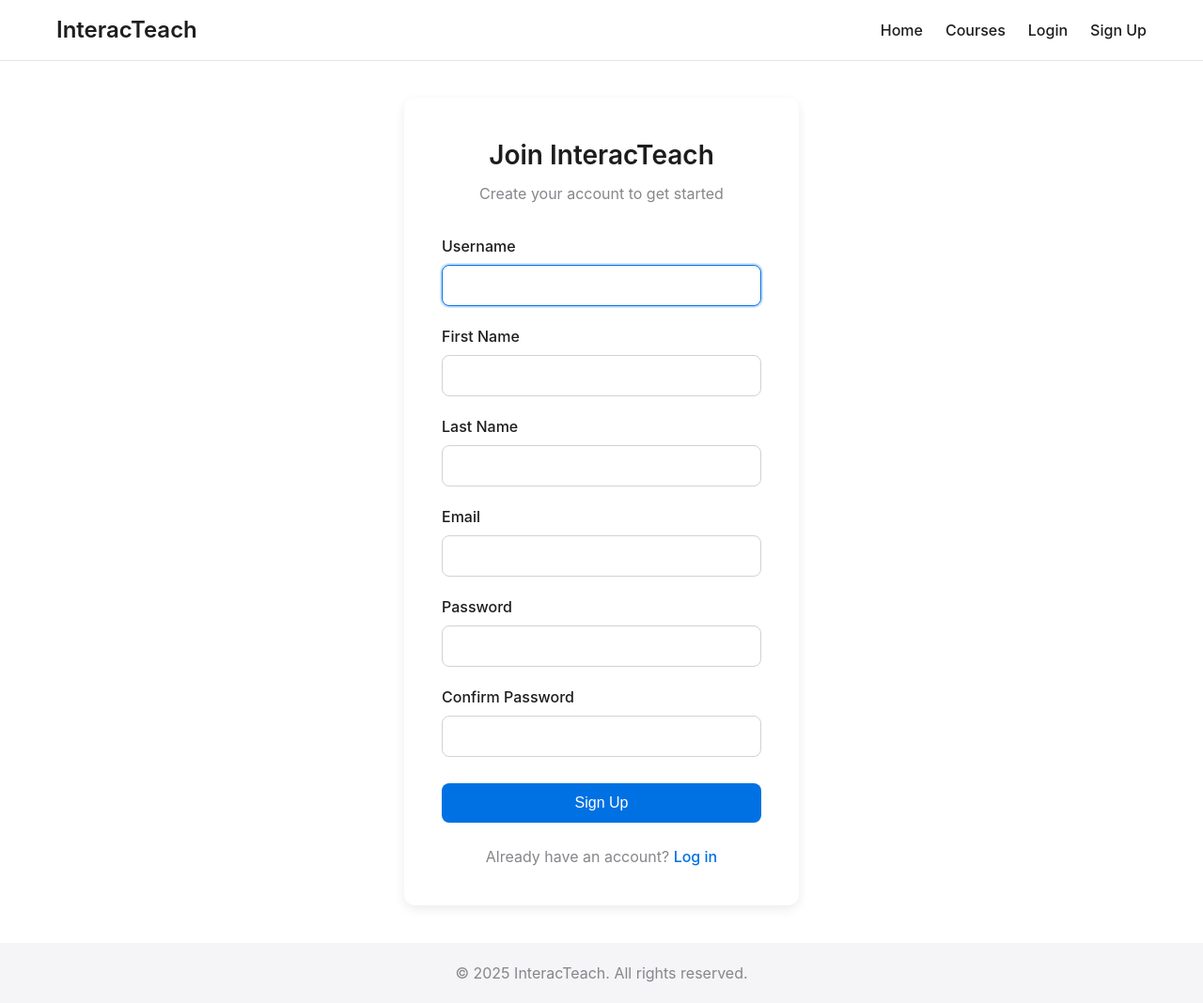
After one commit to raflibangsawan/interacteach, a Django app: page /signup/ in a window 1280 px wide. The commit adds this page. Shown: the whole page at 94% size. Run offline with Django 5.2, Linux system fonts and the light colour scheme; some web fonts are replaced.

Commit message:
ALL DONE SISA FILTER

```diff
--- a/core/templates/core/base.html
+++ b/core/templates/core/base.html
@@ -13,11 +13,11 @@
         <div class="container">
             <div class="header-content">
                 <div class="logo">
-                    <a href="{% url 'home' %}">InteracTeach</a>
+                    <a href="{% url 'core:home' %}">InteracTeach</a>
                 </div>
                 <nav class="nav">
                     <ul class="nav-list">
-                        <li class="nav-item"><a href="{% url 'home' %}" class="nav-link">Home</a></li>
+                        <li class="nav-item"><a href="{% url 'core:home' %}" class="nav-link">Home</a></li>
                         <li class="nav-item"><a href="{% url 'courses:course_list' %}" class="nav-link">Courses</a></li>
                         {% if user.is_authenticated %}
                             <li class="nav-item"><a href="{% url 'courses:my_courses' %}" class="nav-link">My Learning</a></li>
@@ -36,13 +36,14 @@
                             {% endif %}
 
                             <li class="nav-item">
-                                <form method="post" action="{% url 'logout' %}" class="logout-form">
+                                <form method="post" action="{% url 'core:logout' %}" class="logout-form">
                                     {% csrf_token %}
                                     <button type="submit" class="nav-link logout-button">Logout</button>
                                 </form>
                             </li>
                         {% else %}
-                            <li class="nav-item"><a href="{% url 'login' %}" class="nav-link">Login</a></li>
+                            <li class="nav-item"><a href="{% url 'core:login' %}" class="nav-link">Login</a></li>
+                            <li class="nav-item"><a href="{% url 'core:signup' %}" class="nav-link">Sign Up</a></li>
                         {% endif %}
                     </ul>
                 </nav>
--- a/core/templates/core/login.html
+++ b/core/templates/core/login.html
@@ -35,7 +35,8 @@
       </form>
 
       <div class="login-footer">
-            <p>Don't have an account? <a href="#" class="text-link">Sign up</a></p>
+          <p>Don't have an account? <a href="{% url 'core:signup' %}" class="text-link">Sign up</a></p>
+          <p><a href="#" class="text-link">Forgot password?</a></p>
       </div>
   </div>
 </div>
--- /dev/null
+++ b/core/templates/core/signup.html
@@ -0,0 +1,69 @@
+{% extends 'core/base.html' %}
+
+{% block title %}Sign Up{% endblock %}
+
+{% block extra_css %}
+<link rel="stylesheet" href="/static/core/css/login.css">
+{% endblock %}
+
+{% block content %}
+<div class="login-container">
+    <div class="login-card">
+        <h1 class="login-title">Join InteracTeach</h1>
+        <p class="login-subtitle">Create your account to get started</p>
+
+        <form method="post" class="login-form">
+            {% csrf_token %}
+
+            {% if form.errors %}
+            <div class="error-message">
+                {% for field in form %}
+                    {% for error in field.errors %}
+                        {{ field.label }}: {{ error }}<br>
+                    {% endfor %}
+                {% endfor %}
+                {% for error in form.non_field_errors %}
+                    {{ error }}<br>
+                {% endfor %}
+            </div>
+            {% endif %}
+
+            <div class="form-group">
+                <label for="id_username" class="form-label">Username</label>
+                <input type="text" name="username" id="id_username" class="form-input" required autofocus>
+            </div>
+
+            <div class="form-group">
+                <label for="id_first_name" class="form-label">First Name</label>
+                <input type="text" name="first_name" id="id_first_name" class="form-input" required>
+            </div>
+
+            <div class="form-group">
+                <label for="id_last_name" class="form-label">Last Name</label>
+                <input type="text" name="last_name" id="id_last_name" class="form-input" required>
+            </div>
+
+            <div class="form-group">
+                <label for="id_email" class="form-label">Email</label>
+                <input type="email" name="email" id="id_email" class="form-input" required>
+            </div>
+
+            <div class="form-group">
+                <label for="id_password1" class="form-label">Password</label>
+                <input type="password" name="password1" id="id_password1" class="form-input" required>
+            </div>
+
+            <div class="form-group">
+                <label for="id_password2" class="form-label">Confirm Password</label>
+                <input type="password" name="password2" id="id_password2" class="form-input" required>
+            </div>
+
+            <button type="submit" class="login-button">Sign Up</button>
+        </form>
+
+        <div class="login-footer">
+            <p>Already have an account? <a href="{% url 'core:login' %}" class="text-link">Log in</a></p>
+        </div>
+    </div>
+</div>
+{% endblock %}
--- a/core/urls.py
+++ b/core/urls.py
@@ -6,4 +6,5 @@ urlpatterns = [
     path('', views.home, name='home'),
     path('login/', auth_views.LoginView.as_view(template_name='core/login.html'), name='login'),
     path('logout/', views.logout_view, name='logout'),
+    path('signup/', views.signup_view, name='signup'),
 ]
--- a/core/views.py
+++ b/core/views.py
@@ -3,7 +3,31 @@ from django.contrib.auth import logout
 from django.contrib.auth.decorators import login_required
 from django.contrib import messages
 from django.db.models import Q
+from django.contrib.auth.forms import UserCreationForm
+from django.contrib.auth.models import User
+from django import forms
 from courses.models import Course, Module, Lesson, Enrollment, LessonProgress
+
+class SignUpForm(UserCreationForm):
+    first_name = forms.CharField(max_length=30, required=True)
+    last_name = forms.CharField(max_length=30, required=True)
+    email = forms.EmailField(max_length=254, required=True)
+
+    class Meta:
+        model = User
+        fields = ('username', 'first_name', 'last_name', 'email', 'password1', 'password2')
+
+def signup_view(request):
+    if request.method == 'POST':
+        form = SignUpForm(request.POST)
+        if form.is_valid():
+            form.save()
+            messages.success(request, "Your account has been created successfully! You can now log in.")
+            return redirect('core:login')
+    else:
+        form = SignUpForm()
+
+    return render(request, 'core/signup.html', {'form': form})
 
 @login_required
 def home(request):
@@ -24,7 +48,7 @@ def home(request):
 
 def logout_view(request):
     logout(request)
-    return redirect('login')
+    return redirect('core:login')
 
 @login_required
 def course_list(request):
--- a/courses/templates/courses/instructor/become_instructor.html
+++ b/courses/templates/courses/instructor/become_instructor.html
@@ -74,7 +74,7 @@
             </div>
 
             <div class="form-actions">
-                <button type="submit" class="btn btn-primary">Become an Instructor</button>
+                <button type="submit" class="btn btn-primary">Submit</button>
                 <a href="{% url 'courses:course_list' %}" class="btn btn-secondary">Cancel</a>
             </div>
         </form>
--- a/interacteach/settings.py
+++ b/interacteach/settings.py
@@ -105,6 +105,6 @@ STATICFILES_STORAGE = 'whitenoise.storage.CompressedManifestStaticFilesStorage'
 DEFAULT_AUTO_FIELD = 'django.db.models.BigAutoField'
 
 # Login URL
-LOGIN_URL = 'login'
-LOGIN_REDIRECT_URL = 'home'
-LOGOUT_REDIRECT_URL = 'login'
+LOGIN_URL = 'core:login'
+LOGIN_REDIRECT_URL = 'core:home'
+LOGOUT_REDIRECT_URL = 'core:login'
--- a/interacteach/urls.py
+++ b/interacteach/urls.py
@@ -1,17 +1,13 @@
 from django.contrib import admin
 from django.urls import path, include
-from django.contrib.auth import views as auth_views
-from core import views as core_views
-
-admin.site.site_header = "InteracTeach Administration"
-admin.site.site_title = "InteracTeach Admin Portal"
-admin.site.index_title = "Welcome to InteracTeach Admin Portal"
+from django.conf import settings
+from django.conf.urls.static import static
 
 urlpatterns = [
     path('admin/', admin.site.urls),
-    path('', core_views.home, name='home'),
-    path('login/', auth_views.LoginView.as_view(template_name='core/login.html'), name='login'),
-    path('logout/', core_views.logout_view, name='logout'),
-    path('courses/', include('courses.urls')),
-    path('register/', core_views.register, name='register')
+    path('', include(('core.urls', 'core'), namespace='core')),
+    path('courses/', include('courses.urls', namespace='courses'))
 ]
+
+if settings.DEBUG:
+    urlpatterns += static(settings.MEDIA_URL, document_root=settings.MEDIA_ROOT)
```
Lines whose indentation alone changed are shown as unchanged.
